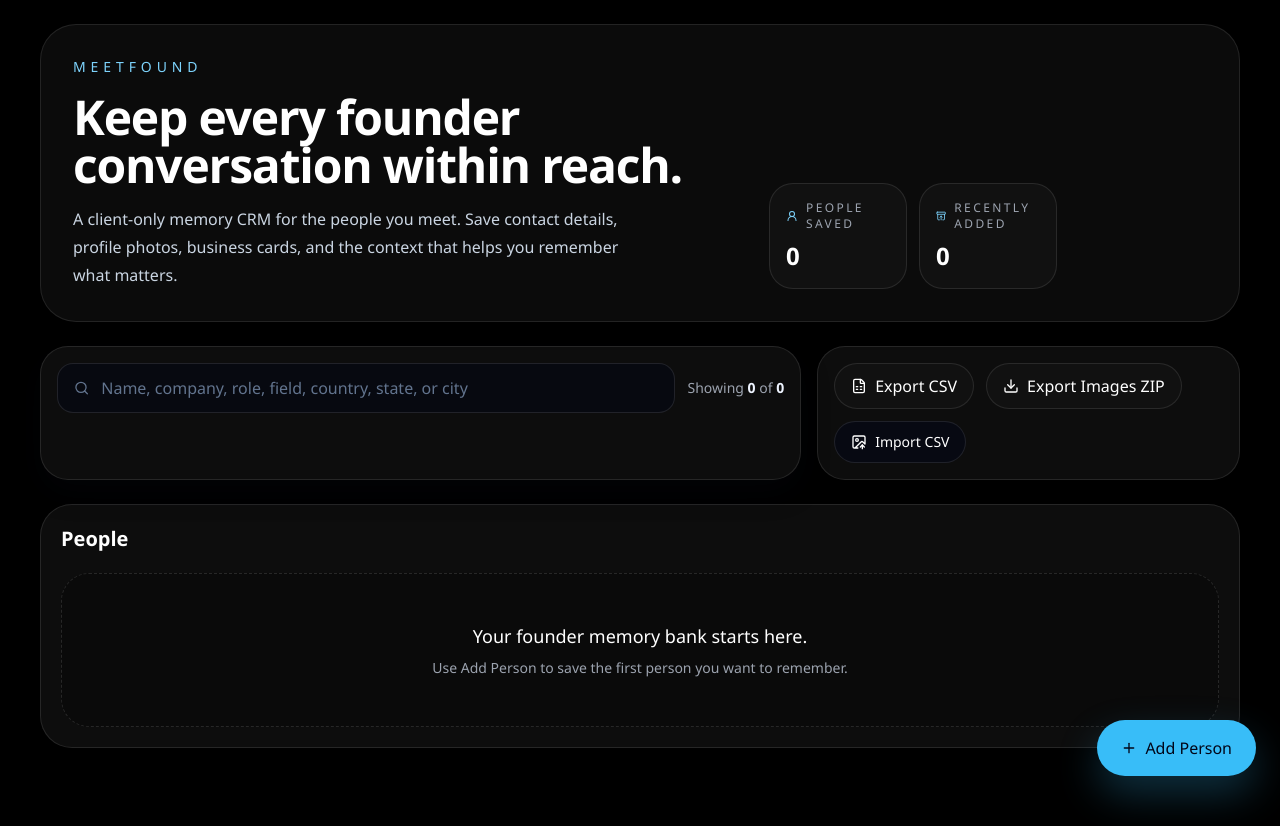
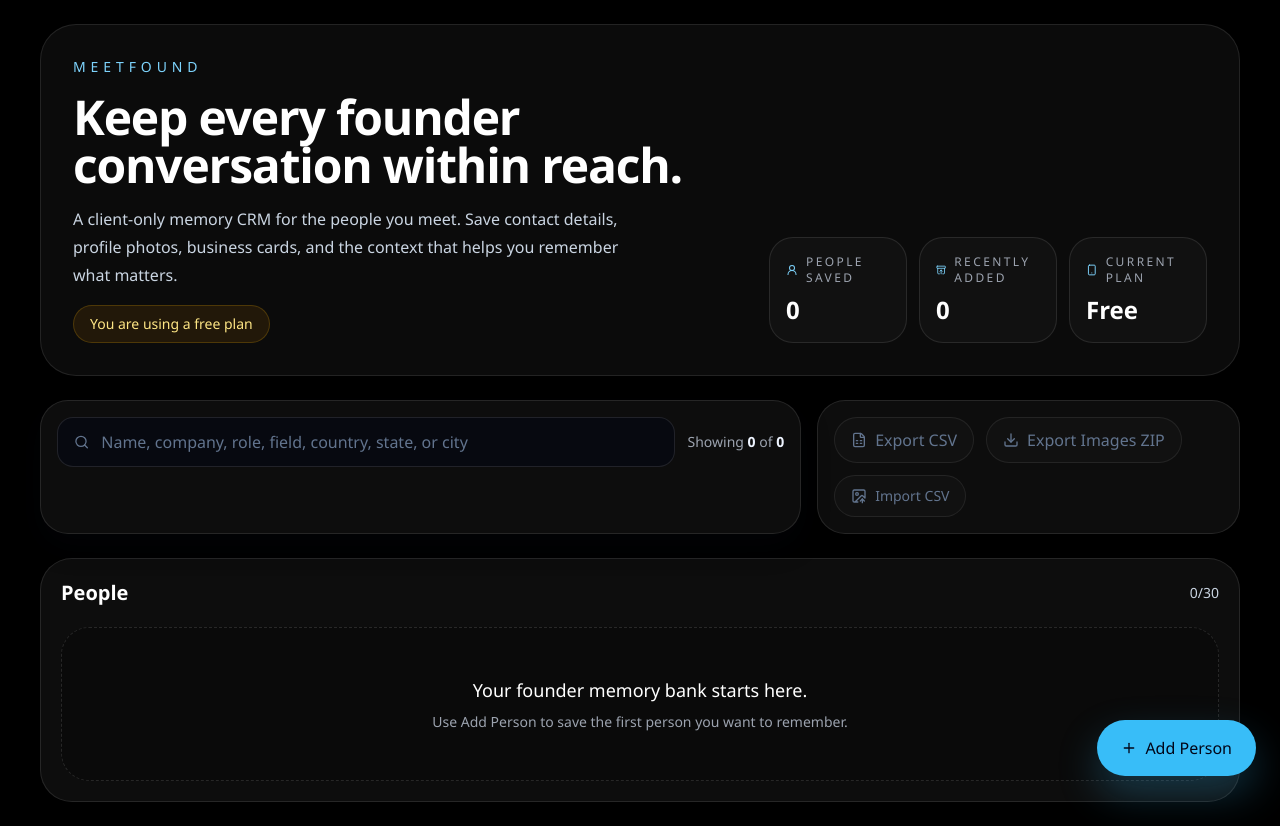
Before and after one commit to UltronTheAI/MeetFound, a Next.js app: page / in a window 1280 px wide. Before the commit the page ends 800 px from the top, so only its background shows below. Built offline with nearby package versions, Linux system fonts and the light colour scheme; what country-state-city would draw is missing.

Commit message:
added free/paid

```diff
--- a/components/FounderMemoryApp.tsx
+++ b/components/FounderMemoryApp.tsx
@@ -27,6 +27,7 @@
 import PersonCard from "@/components/PersonCard";
 import PersonForm from "@/components/PersonForm";
 import SearchBar from "@/components/SearchBar";
+import { appPlan, FREE_PLAN_PERSON_LIMIT } from "@/config/plan";
 import { buildImagesZip, exportPeopleToCsv, parsePeopleCsv } from "@/lib/csv";
 import {
   deletePerson,
@@ -58,6 +59,9 @@
   const [selectedPerson, setSelectedPerson] = useState<Person | null>(null);
   const [toasts, setToasts] = useState<Toast[]>([]);
   const [isLoaded, setIsLoaded] = useState(false);
+  const isPaidPlan = appPlan.isPaid;
+  const canUseImportExport = isPaidPlan;
+  const canAddMorePeople = isPaidPlan || people.length < FREE_PLAN_PERSON_LIMIT;
 
   async function refreshPeople() {
     const nextPeople = await getAllPeople();
@@ -112,6 +116,14 @@
   const recentPeople = useMemo(() => people.slice(0, 3), [people]);
 
   async function handleSavePerson(input: PersonInput) {
+    if (!input.id && !canAddMorePeople) {
+      pushToast(
+        `Free plan supports up to ${FREE_PLAN_PERSON_LIMIT} people.`,
+        "error"
+      );
+      return;
+    }
+
     const person: Person = {
       id: input.id ?? uuidv4(),
       createdAt: input.createdAt ?? getCurrentTimestamp(),
@@ -153,6 +165,11 @@
   }
 
   async function handleExportCsv() {
+    if (!canUseImportExport) {
+      pushToast("CSV export is available on the paid plan only.", "error");
+      return;
+    }
+
     if (!people.length) {
       pushToast("Add a few people before exporting CSV.", "error");
       return;
@@ -173,8 +190,32 @@
 
     if (!file) return;
 
+    if (!canUseImportExport) {
+      pushToast("CSV import is available on the paid plan only.", "error");
+      return;
+    }
+
     try {
       const parsedPeople = await parsePeopleCsv(file);
+      if (!isPaidPlan) {
+        const remainingSlots = Math.max(FREE_PLAN_PERSON_LIMIT - people.length, 0);
+        if (remainingSlots <= 0) {
+          pushToast(
+            `Free plan supports up to ${FREE_PLAN_PERSON_LIMIT} people.`,
+            "error"
+          );
+          return;
+        }
+
+        if (parsedPeople.length > remainingSlots) {
+          pushToast(
+            `Free plan can import only ${remainingSlots} more people.`,
+            "error"
+          );
+          return;
+        }
+      }
+
       await importPeople(parsedPeople);
       await refreshPeople();
       pushToast(`Imported ${parsedPeople.length} people.`, "success");
@@ -184,6 +225,11 @@
   }
 
   async function handleExportImages() {
+    if (!canUseImportExport) {
+      pushToast("Image export is available on the paid plan only.", "error");
+      return;
+    }
+
     if (!people.length) {
       pushToast("Add a few people before exporting images.", "error");
       return;
@@ -231,6 +277,11 @@
                 details, profile photos, business cards, and the context that
                 helps you remember what matters.
               </p>
+              {!isPaidPlan ? (
+                <div className="mt-4 inline-flex items-center rounded-full border border-amber-400/20 bg-amber-500/10 px-4 py-2 text-sm font-medium text-amber-200">
+                  You are using a free plan
+                </div>
+              ) : null}
             </div>
 
             <div className="grid gap-3 sm:grid-cols-3">
@@ -244,7 +295,12 @@
                 value={recentPeople.length.toString()}
                 icon={ArchiveRestore}
               />
-              {/* <StatCard label="Ready offline" value="IndexedDB" accent icon={Smartphone} /> */}
+              <StatCard
+                label="Current plan"
+                value={isPaidPlan ? "Paid" : "Free"}
+                accent={isPaidPlan}
+                icon={Smartphone}
+              />
             </div>
           </div>
         </section>
@@ -263,19 +319,28 @@
                 label="Export CSV"
                 onClick={handleExportCsv}
                 icon={FileSpreadsheet}
+                disabled={!canUseImportExport}
               />
               <ActionButton
                 label="Export Images ZIP"
                 onClick={handleExportImages}
                 icon={Download}
+                disabled={!canUseImportExport}
               />
-              <label className="inline-flex cursor-pointer items-center justify-center gap-2 rounded-full border border-white/10 bg-slate-950/50 px-4 py-2.5 text-sm font-medium text-white transition hover:border-accent/40 hover:bg-slate-900">
+              <label
+                className={`inline-flex items-center justify-center gap-2 rounded-full border px-4 py-2.5 text-sm font-medium transition ${
+                  canUseImportExport
+                    ? "cursor-pointer border-white/10 bg-slate-950/50 text-white hover:border-accent/40 hover:bg-slate-900"
+                    : "cursor-not-allowed border-white/8 bg-[#111111] text-slate-500"
+                }`}
+              >
                 <ImageUp className="h-4 w-4" />
                 Import CSV
                 <input
                   type="file"
                   accept=".csv,text/csv"
                   onChange={handleImportCsv}
+                  disabled={!canUseImportExport}
                   className="hidden"
                 />
               </label>
@@ -308,9 +373,16 @@
         <section className="rounded-[32px] border border-line bg-[#0d0d0d] p-5">
           <div className="mb-5 flex items-center justify-between">
             <h2 className="text-xl font-semibold text-white">People</h2>
-            {!isLoaded ? (
-              <p className="text-sm text-muted">Loading from your browser...</p>
-            ) : null}
+            <div className="text-right">
+              {!isLoaded ? (
+                <p className="text-sm text-muted">Loading from your browser...</p>
+              ) : null}
+              {!isPaidPlan ? (
+                <p className="text-sm font-medium text-slate-300">
+                  {people.length}/{FREE_PLAN_PERSON_LIMIT}
+                </p>
+              ) : null}
+            </div>
           </div>
 
           {filteredPeople.length ? (
@@ -334,10 +406,15 @@
           suppressHydrationWarning
           type="button"
           onClick={openCreateModal}
-          className="pointer-events-auto flex w-full items-center justify-center gap-2 rounded-[22px] bg-accent-strong px-5 py-4 text-sm font-semibold text-slate-950 shadow-[0_18px_40px_rgba(56,189,248,0.25)] transition active:scale-[0.99] sm:w-auto sm:rounded-full sm:px-6 sm:py-4 sm:hover:scale-[1.02] sm:hover:bg-accent"
+          disabled={!canAddMorePeople}
+          className={`pointer-events-auto flex w-full items-center justify-center gap-2 rounded-[22px] px-5 py-4 text-sm font-semibold transition sm:w-auto sm:rounded-full sm:px-6 sm:py-4 ${
+            canAddMorePeople
+              ? "bg-accent-strong text-slate-950 shadow-[0_18px_40px_rgba(56,189,248,0.25)] active:scale-[0.99] sm:hover:scale-[1.02] sm:hover:bg-accent"
+              : "cursor-not-allowed bg-[#1b1b1b] text-slate-500"
+          }`}
         >
           <Plus className="h-4 w-4" />
-          Add Person
+          {canAddMorePeople ? "Add Person" : "Free Limit Reached"}
         </button>
       </div>
 
@@ -410,17 +487,24 @@
   label,
   onClick,
   icon: Icon,
+  disabled = false,
 }: {
   label: string;
   onClick: () => void | Promise<void>;
   icon: typeof Download;
+  disabled?: boolean;
 }) {
   return (
     <button
       suppressHydrationWarning
       type="button"
+      disabled={disabled}
       onClick={() => void onClick()}
-      className="inline-flex items-center justify-center gap-2 rounded-full border border-white/10 bg-[#111111] px-4 py-2.5 text-sm font-medium text-white transition hover:border-accent/40 hover:bg-[#161616]"
+      className={`inline-flex items-center justify-center gap-2 rounded-full border px-4 py-2.5 text-sm font-medium transition ${
+        disabled
+          ? "cursor-not-allowed border-white/8 bg-[#111111] text-slate-500"
+          : "border-white/10 bg-[#111111] text-white hover:border-accent/40 hover:bg-[#161616]"
+      }`}
     >
       <Icon className="h-4 w-4" />
       {label}
--- /dev/null
+++ b/config/plan.ts
@@ -0,0 +1,5 @@
+export const appPlan = {
+  isPaid: false,
+} as const;
+
+export const FREE_PLAN_PERSON_LIMIT = 30;
```
Also changed, not shown: 2 other files (tests, documents, lock files or other folders).
